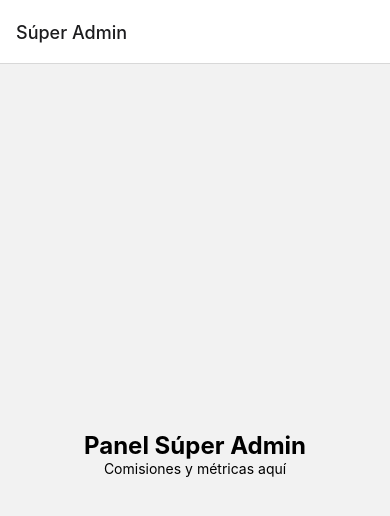
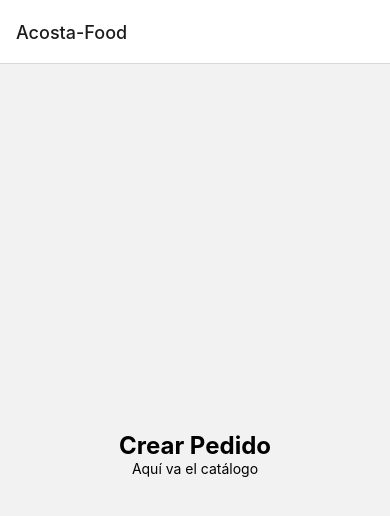
Before and after one commit to kacn1z-del/Acosta-Food-, a React Native app: screen / in a window 390 px wide. Shown: the top 516 px of the page. Built offline with nearby package versions, Linux system fonts and the light colour scheme.

Commit message:
Actualizar App.js

```diff
--- a/App.js
+++ b/App.js
@@ -1,36 +1,18 @@
+import React from 'react';
 import { NavigationContainer } from '@react-navigation/native';
 import { createNativeStackNavigator } from '@react-navigation/native-stack';
-
-import AdminDashboardScreen from './screens/admin/AdminDashboardScreen';
 import CreateOrderScreen from './screens/client/CreateOrderScreen';
-import DashboardScreen from './screens/restaurant/DashboardScreen';
-import TrackingScreen from './screens/delivery/TrackingScreen';
 
 const Stack = createNativeStackNavigator();
 
 export default function App() {
   return (
     <NavigationContainer>
-      <Stack.Navigator initialRouteName="Admin">
+      <Stack.Navigator>
         <Stack.Screen
-          name="Admin"
-          component={AdminDashboardScreen}
-          options={{ title: 'Súper Admin' }}
-        />
-        <Stack.Screen
-          name="Cliente"
+          name="CrearPedido"
           component={CreateOrderScreen}
-          options={{ title: 'Crear Pedido' }}
-        />
-        <Stack.Screen
-          name="Restaurante"
-          component={DashboardScreen}
-          options={{ title: 'Panel Restaurante' }}
-        />
-        <Stack.Screen
-          name="Delivery"
-          component={TrackingScreen}
-          options={{ title: 'Tracking' }}
+          options={{ title: 'Acosta-Food' }}
         />
       </Stack.Navigator>
     </NavigationContainer>
```
